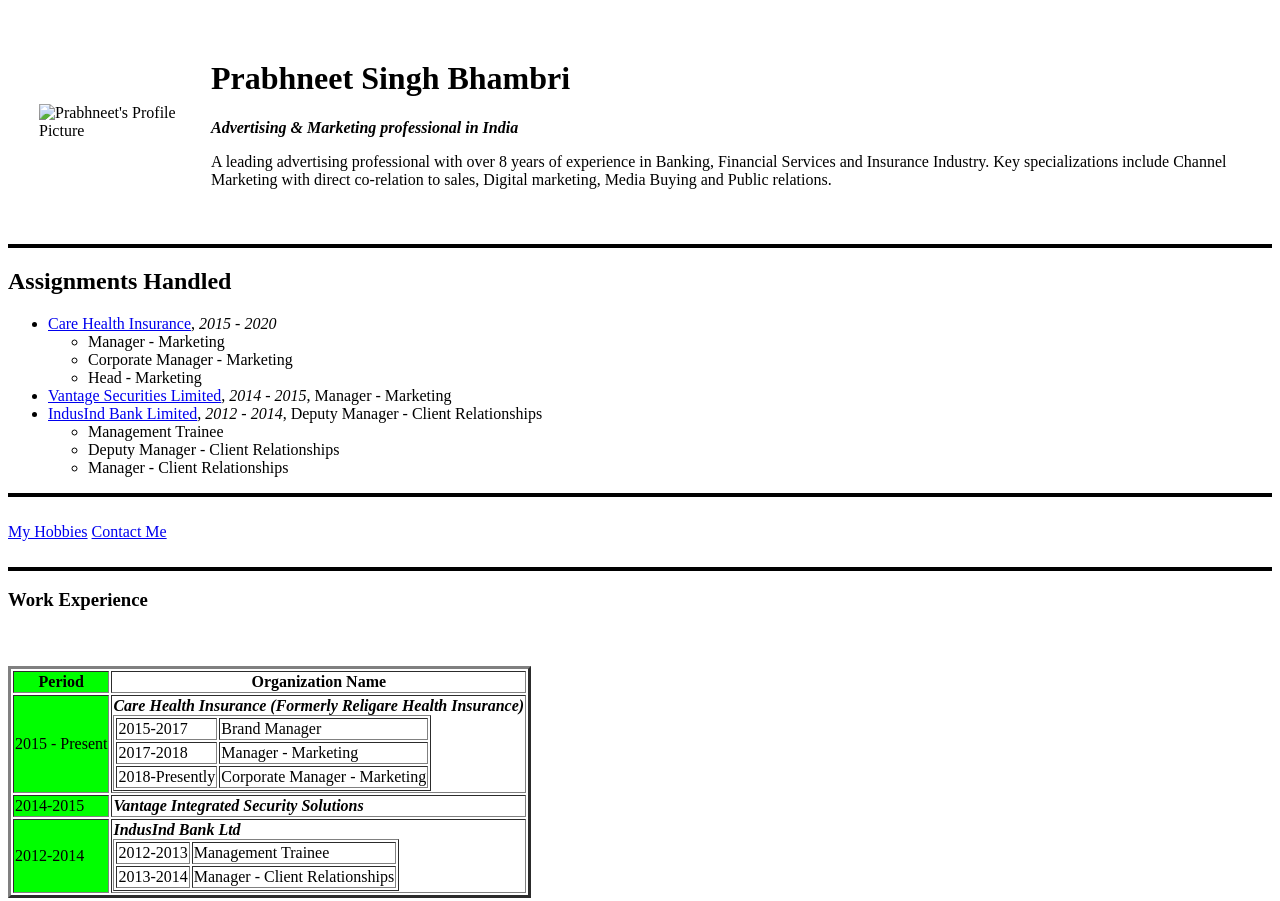
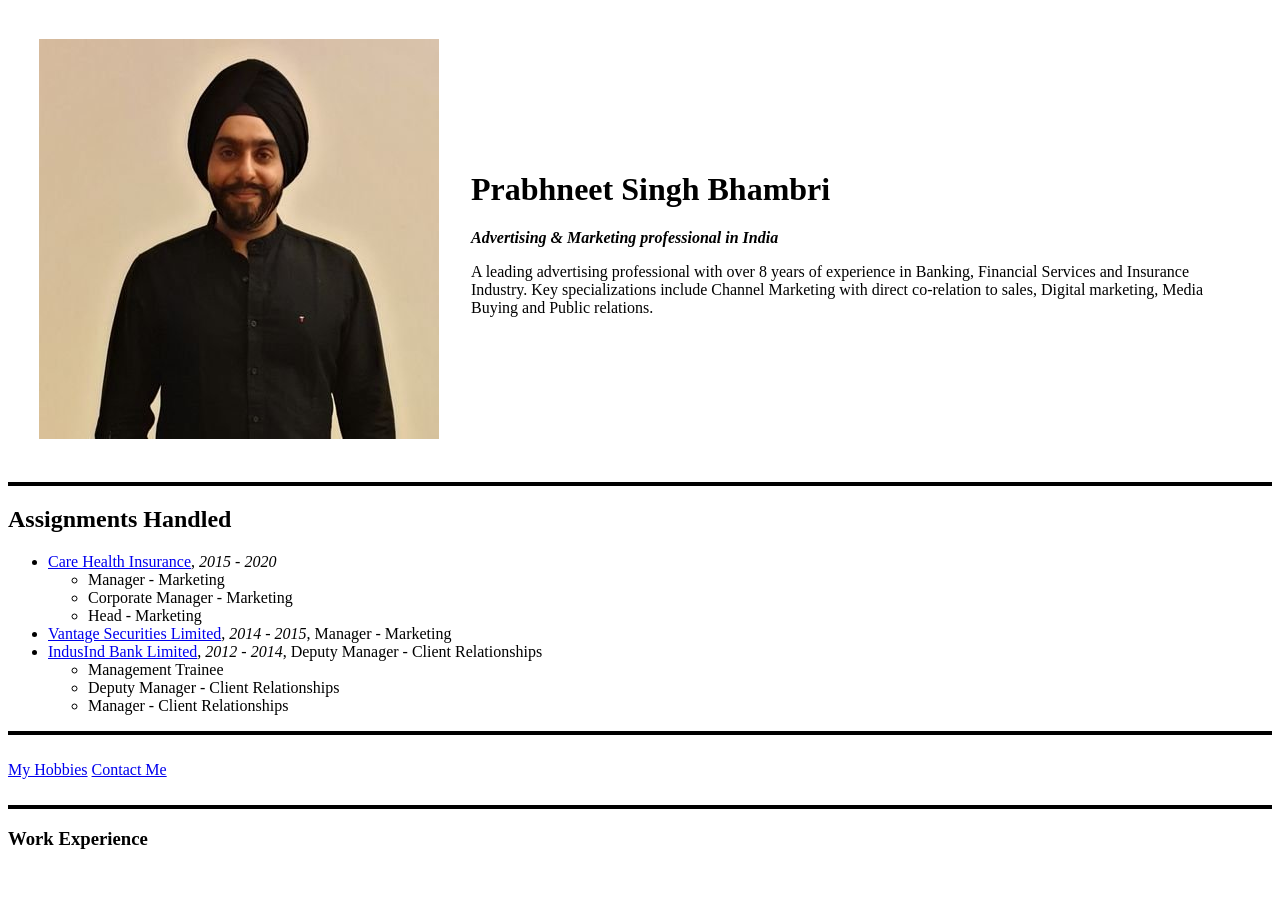
Before and after one commit to PrabhneetSinghBhambri/AboutPrabhneetSinghBhambri, a plain HTML site: page index.html in a window 1280 px wide. Shown: the top 901 px of the page. Drawn offline with Linux system fonts and the light colour scheme.

Commit message:
Add files via upload

```diff
--- a/index.html
+++ b/index.html
@@ -7,7 +7,7 @@
   <body>
     <table cellspacing="30">
       <tr>
-        <td><img src="images/Picture2.jpg" alt="Prabhneet's Profile Picture"></td>
+        <td><img src="Picture2.jpg" alt="Prabhneet's Profile Picture"></td>
         <td><h1>Prabhneet Singh Bhambri</h1>
             <p><em><strong>Advertising & Marketing professional in India</strong></em></p>
             <p> A leading advertising professional with over 8 years of experience in
```
